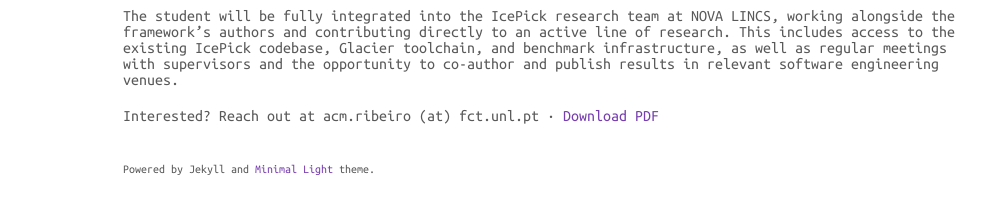
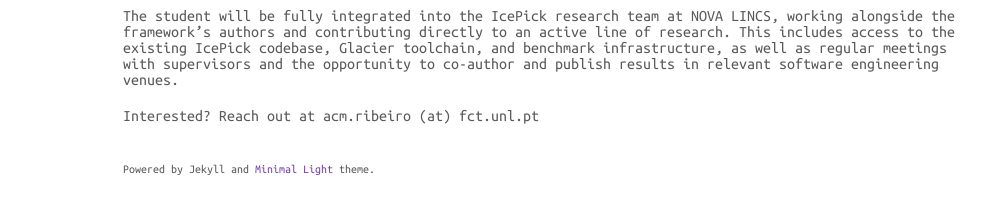
Before and after one commit to acm-ribeiro/acm-ribeiro.github.io, a Jekyll site: the page built from topic-dependency-contract.md, in a window 1280 px wide and 900 px high, scrolled down 586 px. Shown: the part 654-868 px from the top of the window, without its empty margins (167-1169 px from the left). Built offline with Jekyll 4.4.1, drawn with Linux system fonts in a browser that asks for light colours; nearby versions of some CDN libraries; a style sheet for code colours, icons or effects is not loaded.

Commit message:
remove pdf download

```diff
--- a/topic-dependency-contract.md
+++ b/topic-dependency-contract.md
@@ -50,4 +50,4 @@ Second, generating meaningful Glacier contracts automatically from OAS files is
 
 The student will be fully integrated into the IcePick research team at NOVA LINCS, working alongside the framework's authors and contributing directly to an active line of research. This includes access to the existing IcePick codebase, Glacier toolchain, and benchmark infrastructure, as well as regular meetings with supervisors and the opportunity to co-author and publish results in relevant software engineering venues.
 
-Interested? Reach out at acm.ribeiro (at) fct.unl.pt · [Download PDF](assets/files/topic-dependency-contract.pdf)
+Interested? Reach out at acm.ribeiro (at) fct.unl.pt
```
Also changed, not shown: topic-invariants-tla.md (+1 -1 lines).
